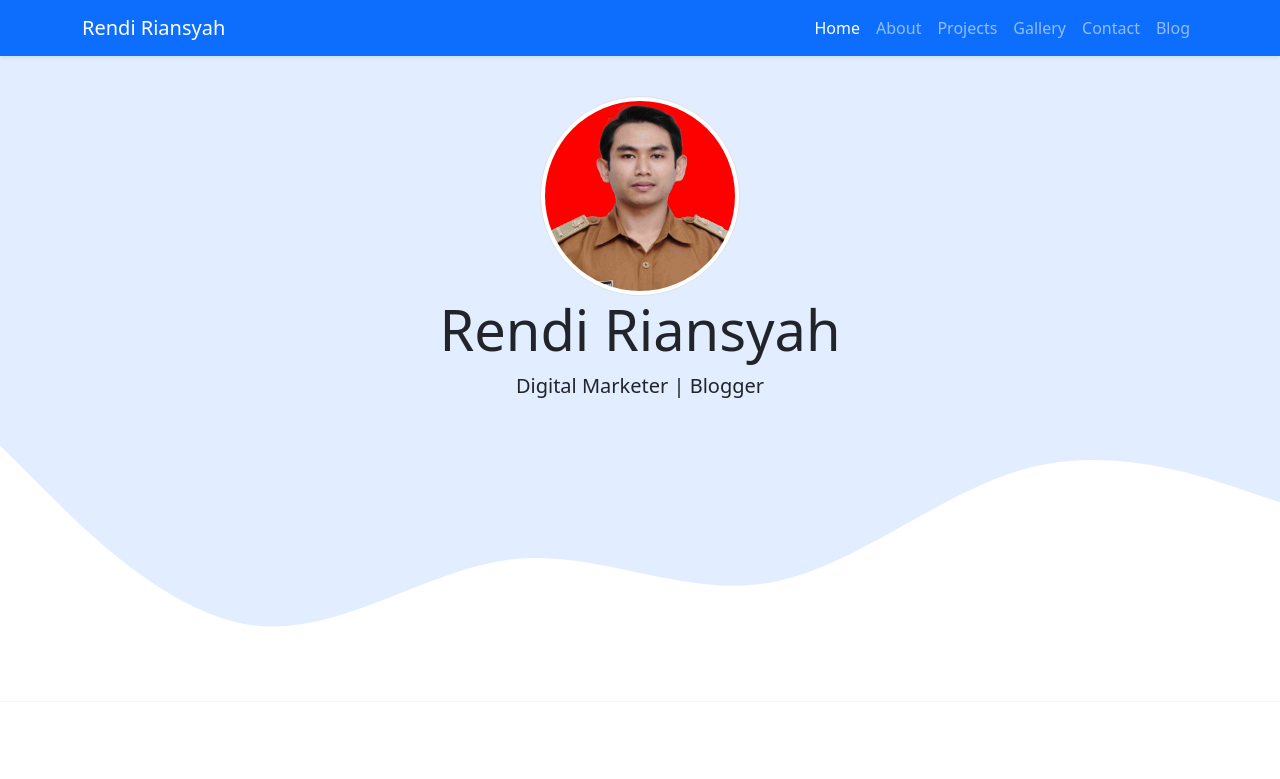
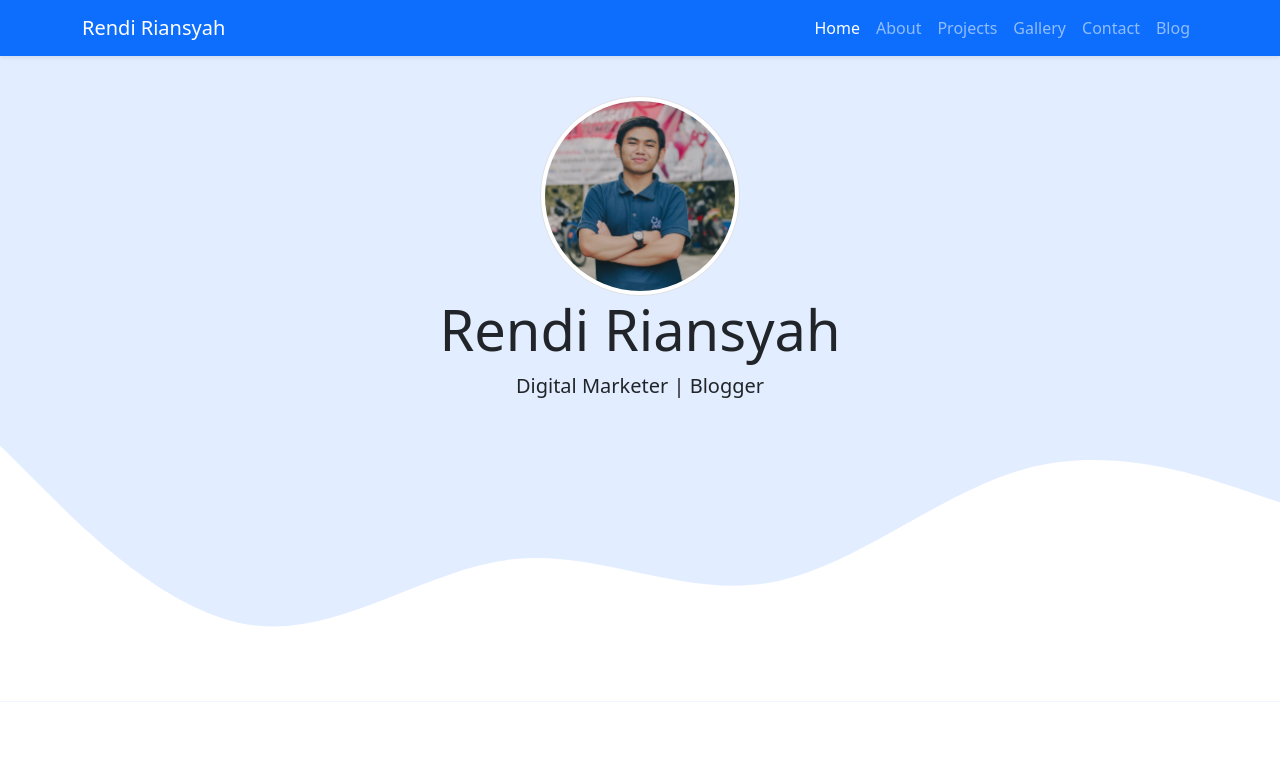
Before and after one commit to rendiriansyah/rendiriansyah.github.io, a plain HTML site: page index.html in a window 1280 px wide. Shown: the top 779 px of the page. Drawn offline with nearby package versions, Linux system fonts and the light colour scheme.

Commit message:
Update index.html

```diff
--- a/index.html
+++ b/index.html
@@ -54,7 +54,7 @@
 
     <!-- jumbotron -->
     <section class="jumbotron text-center">
-      <img src="img/rendi2.jpg" alt="Rendi Riansyah" width="200" class="rounded-circle img-thumbnail" />
+      <img src="img/rendi.jpg" alt="Rendi Riansyah" width="200" class="rounded-circle img-thumbnail" />
       <h1 class="display-4">Rendi Riansyah</h1>
       <p class="lead"></p>
       <svg xmlns="http://www.w3.org/2000/svg" viewBox="0 0 1440 320">
```
